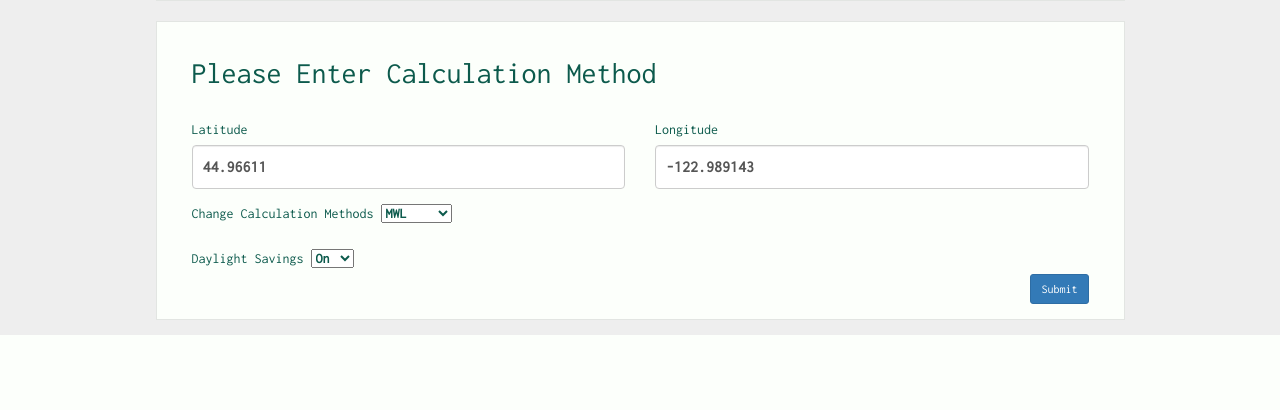
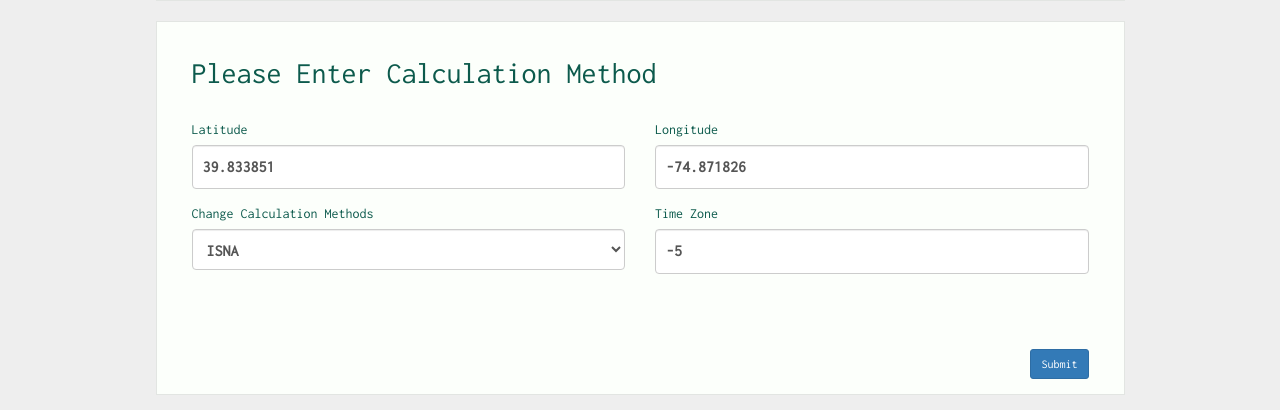
Before and after one commit to multekedir/Prayer-Time-Display-2, a Flask app: page /admin in a window 1280 px wide. Shown: the part 663-1073 px from the top of the page. Before the commit the page ends 998 px from the top, so only its background shows below. Run offline with Flask 2, Linux system fonts and the light colour scheme; the visitor is signed in with stand-in values (Sample User, id 1); some libraries are stand-ins or nearby versions.

Commit message:
made changes to update to json added more form to change setup

```diff
--- a/app.py
+++ b/app.py
@@ -48,10 +48,10 @@ def update_iqama():
 
 @app.route('/update_setup', methods=['POST'])
 def do_setup():
-    # data_file = url_for('static', filename='data/setup.txt', _external=True)
-    # get = ["clac_method", "savings"]
-    # prayer.save_data(request.form.get, get, 'data/setup.txt', False)
-    # prayer.change_setup(*(prayer.read_data(data_file)))
+    prayer.update_data(request.form.get('clac_method'), 'calculation')
+    prayer.update_data(float(request.form.get('latitude')), 'latitude')
+    prayer.update_data(float(request.form.get('longitude')), 'longitude')
+    prayer.update_data(int(request.form.get('time_zone')), 'time_zone')
     return redirect(url_for('index'))
 
 
--- a/controller.py
+++ b/controller.py
@@ -1,10 +1,8 @@
 import re
 from datetime import date, datetime, timedelta
-import  pytz
+
 import json
-
-import requests
-from flask import url_for
+import pytz
 
 import praytimes as pt
 
@@ -25,8 +23,7 @@ class Prayer:
         self.daylight_savings = data['dst']
         self.time_zone = data['time_zone']
         self.prayTimes = pt.PrayTimes(self.calculation)
-
-        self.prayTimes.setMethod(self.calculation)
+        self.new_data_applied = True
 
 
     def __str__(self):
@@ -130,8 +127,10 @@ class Prayer:
             :param format : adjust time format in '12h' or '24h'
             :return: Time of prayer
             """
-
-        times = self.prayTimes.getTimes(date.today(), (self.latitude, self.longitude), timezone=self.time_zone, dst=self.is_dst('US/Pacific'), format='24h')
+        if self.new_data_applied is False:
+            self.apply_new_data()
+        times = self.prayTimes.getTimes(date.today(), (float(self.latitude), float(self.longitude)),
+                                        timezone=self.time_zone, dst=self.is_dst('US/Pacific'), format='24h')
         return datetime.strptime(times[prayer], "%H:%M").strftime("%I:%M %p")
 
     def save_data(self, func, names, filename, check):
@@ -164,11 +163,13 @@ class Prayer:
         :return: True if file is saves
         """
         current = self.read_data()
-        current[key] =  data
+        current[key] = data
         print(current)
         with open('./static/data/data.json', 'w') as outfile:
             json.dump(current, outfile)
 
+        self.prayTimes = pt.PrayTimes(self.calculation)
+        self.new_data_applied = False
         return True
 
     def get_new_iqama(self):
@@ -194,6 +195,15 @@ class Prayer:
         # add time change using timedelta
         return datetime.strftime((date_time_obj + timedelta(minutes=difference)), "%I:%M %p")
 
+    def apply_new_data(self):
+        data = self.read_data()
+        self.longitude = data['longitude']
+        self.latitude = data['latitude']
+        self.calculation = data['calculation']
+        self.daylight_savings = data['dst']
+        self.time_zone = data['time_zone']
+
+        self.new_data_applied = True
 
     def get_calculation_methods(self):
         """
--- a/static/data/data.json
+++ b/static/data/data.json
@@ -1 +1,14 @@
-{"iqama": ["+0", "+20", "+0", "+10", "+0"], "calculation": "ISNA", "dst": 1, "time_zone": -8, "longitude": -122.989143, "latitude": 44.96611}
+{
+  "iqama": [
+    "+0",
+    "+20",
+    "+0",
+    "+10",
+    "+0"
+  ],
+  "calculation": "ISNA",
+  "dst": 1,
+  "time_zone": -5,
+  "longitude": -74.871826,
+  "latitude": 39.833851
+}
--- a/templates/admin.html
+++ b/templates/admin.html
@@ -18,7 +18,7 @@
             <form id="iqama" class="form-signin" action="/update_iqama" method="POST">
                 <h2 class="form-signin-heading">Please Enter Iqama Times</h2>
                 {% for i in range(data | length) %}
-                    <label class="form-signin-heading form_label" for="{{ data[i] }}">{{data[i].capitalize() }}</label>
+                    <label class="form-signin-heading form_label" for="{{ data[i] }}">{{ data[i].capitalize() }}</label>
                     <input id="{{ data[i] }}" type="{{ data[i] }}" name="{{ data[i] }}" class="form-control"
                            value="{{ payload['iqama'][i] }}"
                            autofocus=""/>
@@ -35,33 +35,44 @@
                 <h2 class="form-signin-heading">Please Enter Calculation Method</h2>
                 <div class="row">
                     <div class="form-group col-xs-6">
-                        <label class="form-signin-heading form_label" for="latitude">Latitude</label>
-                        <input id="latitude" type="latitude" name="latitude" class="form-control"
-                               value="{{ payload['latitude'] }}" autofocus=""/>
+                        <label class="form-signin-heading form_label" for="latitude" required>Latitude</label>
+                        <input id="latitude" type="number" name="latitude" class="form-control"
+                               value="{{ payload['latitude'] }}" type="number" step=any required step=any autofocus/>
                     </div>
 
                     <div class="form-group col-xs-6">
                         <label class="form-signin-heading form_label" for="longitude">Longitude</label>
-                        <input id="latitude" type="latitude" name="latitude" class="form-control"
-                               value="{{ payload['longitude'] }}" autofocus=""/>
+                        <input id="longitude" name="longitude" class="form-control"
+                               value="{{ payload['longitude'] }}" type="number" step=any required autofocus>
                     </div>
                 </div>
+                <div class="row">
+                    <div class="form-group col-xs-6">
+                        <label class="form-signin-heading form_label" for="methods">Change Calculation
+                            Methods</label>
+                        </br>
+                        <select class="form-control" name="clac_method" id="methods" autofocus>
+                            {% for method in methods %}
+                                {% if payload['calculation'] == method %}
+                                    <option value="{{ method }}" selected>{{ method }}</option>
+                                {% else %}
+                                    <option value="{{ method }}">{{ method }}</option>
+                                {% endif %}
 
-                <label class="form-signin-heading form_label" for="methods">Change Calculation Methods</label>
-                <select name="clac_method" id="methods">
-                    {% for method in methods %}
-                        <option value="{{ method }}">{{ method }}</option>
-                    {% endfor %}
-                </select>
 
+                            {% endfor %}
+                        </select>
+                    </div>
+
+                    <div class="form-group col-xs-6">
+                        <label class="form-signin-heading form_label" for="time_zone">Time Zone</label>
+                        <input id="time_zone" name="time_zone" class="form-control"
+                               value="{{ payload['time_zone'] }}" type="number" step=1 required autofocus/>
+                    </div>
+                </div>
                 </br>
                 </br>
 
-                <label class="form-signin-heading form_label" for="dayl">Daylight Savings</label>
-                <select name="savings" id="dayl">
-                    <option value="1">On</option>
-                    <option value="0">Off</option>
-                </select>
 
                 </br>
 
```
Also changed, not shown: static/js/home.js (+34 -15 lines).
